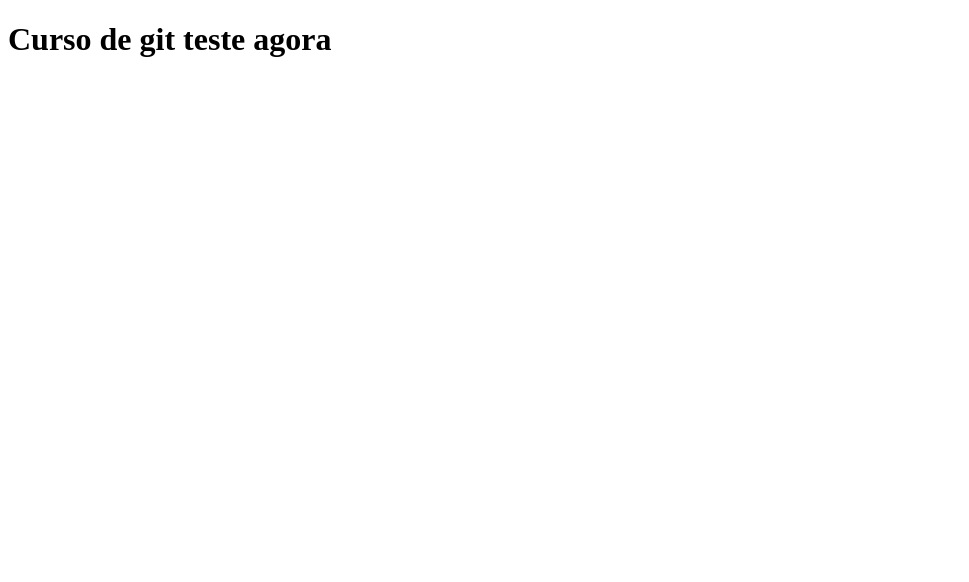
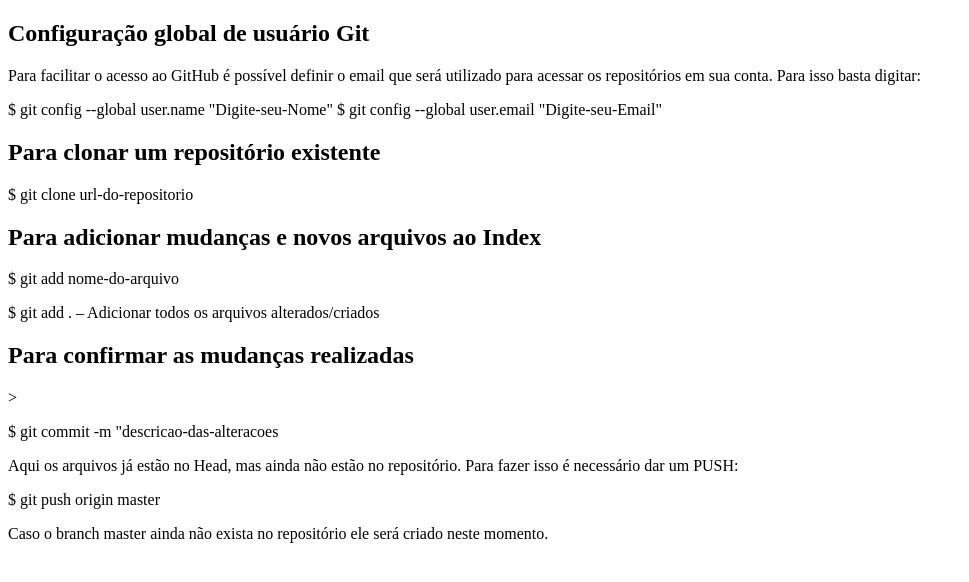
Before and after one commit to BrunoDesigner/teccast, a plain HTML site: page index.html in a window 1280 px wide. Shown: the whole page, without its empty margins (0-969 px from the left). Drawn offline with Linux system fonts and the light colour scheme.

Commit message:
passo a passo do git

```diff
--- a/index.html
+++ b/index.html
@@ -6,6 +6,30 @@
     <title>Document</title>
 </head>
 <body>
-    <h1>Curso de git teste agora</h1>
+    <h2>Configuração global de usuário Git</h2>
+
+    </p>Para facilitar o acesso ao GitHub é possível definir o email que será utilizado para acessar os repositórios em sua conta. Para isso basta digitar:</p>
+
+    <p> $ git config --global user.name "Digite-seu-Nome"
+    $ git config --global user.email "Digite-seu-Email"</p>
+
+    <h2>Para clonar um repositório existente</h2>
+
+   <p> $ git clone url-do-repositorio</p>
+
+    <h2>Para adicionar mudanças e novos arquivos ao Index</h2>
+
+    <p>$ git add nome-do-arquivo</p>
+    <p>$ git add . – Adicionar todos os arquivos alterados/criados</p>
+
+   <h2>Para confirmar as mudanças realizadas</h2>>
+
+    <p>$ git commit -m "descricao-das-alteracoes</p>
+
+  <p>Aqui os arquivos já estão no Head, mas ainda não estão no repositório. Para fazer isso é necessário dar um PUSH:</p>
+
+  <p>$ git push origin master</p>
+
+    <p>Caso o branch master ainda não exista no repositório ele será criado neste momento.</p>
 </body>
 </html>
```
